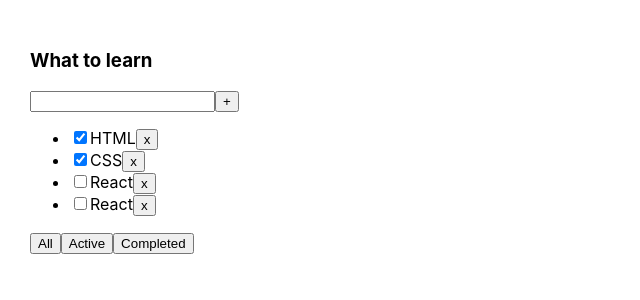
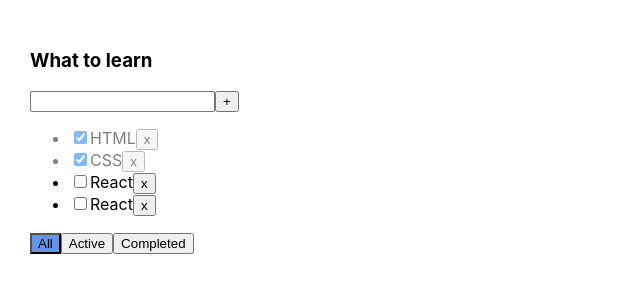
Before and after one commit to e1ing/todolist-ts-l, a React (Create React App) app: page / in a window 1280 px wide. Shown: the top 300 px of the page, without its empty margins (0-640 px from the left). Built offline with nearby package versions, Linux system fonts and the light colour scheme.

Commit message:
lesson-4

```diff
--- a/src/App.css
+++ b/src/App.css
@@ -6,3 +6,19 @@
 .App > div {
   margin-right: 50px;
 }
+
+.is-done{
+  opacity: 0.5;
+}
+
+.active-filter{
+  background-color: cornflowerblue;
+}
+
+.error{
+  border: 2px solid red;
+}
+
+.error-message{
+  color: red;
+}
--- a/src/App.tsx
+++ b/src/App.tsx
@@ -37,8 +37,13 @@
             title: title,
             isDone: false
         };
-        setTasks([newTask,...tasks]);
+        setTasks([newTask, ...tasks]);
     }
+
+    function changeTaskStatus(taskId: string, newIsDoneValue: boolean) {
+        setTasks(tasks.map(t => t.id === taskId ? {...t, isDone: newIsDoneValue} : t))
+    }
+
 
     function changeFilter(value: FilterValuesType) {
         setFilter(value);
@@ -65,7 +70,9 @@
                 tasks={getTasksForTodolist()}
                 removeTask={removeTask}
                 changeFilter={changeFilter}
-                addTask = {addTask}
+                addTask={addTask}
+                filter={filter}
+                changeTaskStatus={changeTaskStatus}
             />
         </div>
     );
--- a/src/TodoList.tsx
+++ b/src/TodoList.tsx
@@ -4,14 +4,21 @@
 type TodoListPropsType = {
     title: string
     tasks: Array<TaskType>
+    filter: FilterValuesType
     removeTask: (taskID: string) => void //функция, которая перезаписывает массив и ничего не возвращает
     changeFilter: (value: FilterValuesType) => void
     addTask: (title: string) => void
+    changeTaskStatus: (taskId: string, newIsDoneValue: boolean) => void
 }
 
 
 function TodoList(props: TodoListPropsType) {
-    const [title, setTitle] = useState <string>("")
+    // const {filter, tasks, title: tlTitte, addTask, removeTask, changeFilter} = props
+    //все переменные-свойства в функции определяем как пропсы - деструктуризаация пропсов
+    //также можно сразу вместо пропсов все свойства прописать тут (props: TodoListPropsType)
+
+    const [title, setTitle] = useState<string>("")
+    const [error, setError] = useState<boolean>(false)
 
     const tasksJSXElements = props.tasks.map(t => {
         const removeTask = () => {
@@ -19,8 +26,12 @@
         }
 
         return (
-            <li>
-                <input type="checkbox" checked={t.isDone}/>
+            <li className={t.isDone ? "is-done" : ""}>
+                <input
+                    onChange={(e) =>
+                        props.changeTaskStatus(t.id, e.currentTarget.checked)}
+                    type="checkbox"
+                    checked={t.isDone}/>
                 <span>{t.title}</span>
                 <button onClick={removeTask}>x</button>
             </li>
@@ -29,38 +40,55 @@
 
 
     const onClickAddTask = () => {
-        props.addTask(title)
+        const trimmedTitle = title.trim() //обрезка пробелов впереди и сзади
+        if (trimmedTitle) {
+            props.addTask(trimmedTitle)
+        } else {
+            setError(true) //подсвечивает красным, если в строке пусто
+        }
         setTitle("")
     }
 
     const onKeyPressAddTask = (e: KeyboardEvent) => {
-    if (e.key === "Enter"){
-        onClickAddTask()
+        if (e.key === "Enter") {
+            onClickAddTask()
+        }
     }
+    const onChangeTitle = (e: ChangeEvent<HTMLInputElement>) => {
+        setTitle(e.currentTarget.value)
+        setError(false) //убираем ошибку если начинаем печатать в поле
     }
-const onChangeTitle = (e: ChangeEvent<HTMLInputElement>) => setTitle(e.currentTarget.value)
     const onClickAllFilter = () => props.changeFilter("all")
     const onClickActiveFilter = () => props.changeFilter("active")
     const onClickCompletedFilter = () => props.changeFilter("completed")
+    const errorMessage = error ? <div className={"error-message"}>Title is required</div> : null //текст под полем
+
 
     return (
         <div>
             <h3>{props.title}</h3>
             <div>
                 <input
+                    className={error ? "error" : ""}
                     value={title}
-                    onChange={e => setTitle(e.currentTarget.value)}
-                    onKeyPress = {onKeyPressAddTask}
+                    onChange={onChangeTitle}
+                    onKeyPress={onKeyPressAddTask}
                 />
                 <button onClick={onClickAddTask}>+</button>
+                {errorMessage}
             </div>
             <ul>
                 {tasksJSXElements}
             </ul>
             <div>
-                <button onClick={onClickAllFilter}>All</button>
-                <button onClick={onClickActiveFilter}>Active</button>
-                <button onClick={onClickCompletedFilter}>Completed</button>
+                <button className={props.filter === "all" ? "active-filter" : ""} onClick={onClickAllFilter}>All
+                </button>
+                <button className={props.filter === "active" ? "active-filter" : ""}
+                        onClick={onClickActiveFilter}>Active
+                </button>
+                <button className={props.filter === "completed" ? "active-filter" : ""}
+                        onClick={onClickCompletedFilter}>Completed
+                </button>
             </div>
         </div>
     )
```
